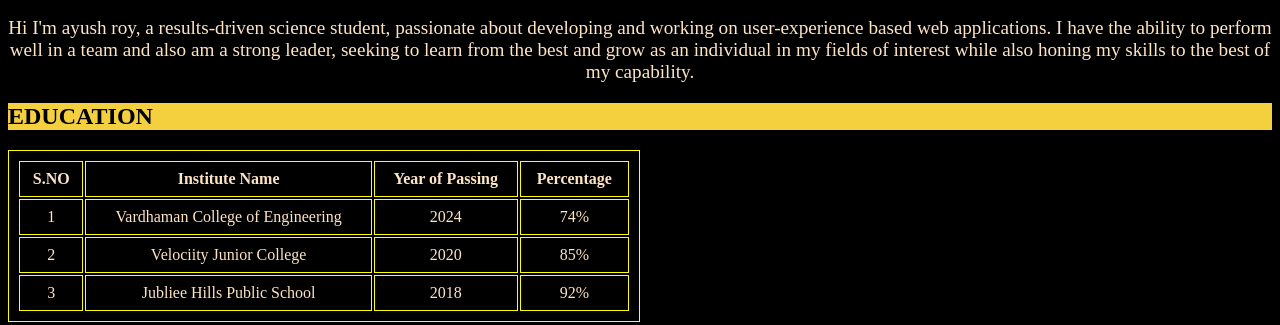
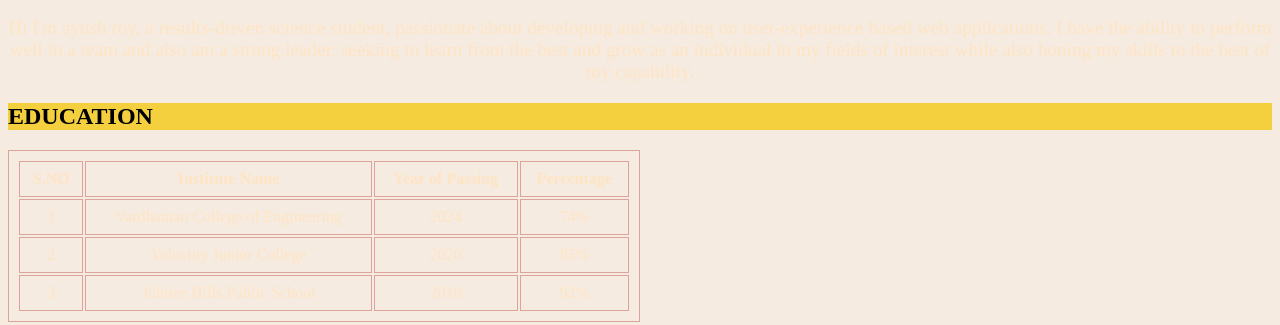
Before and after one commit to kyocell/intern-portfolio, a plain HTML site: page index.html in a window 1280 px wide. Shown: the part 512-837 px from the top of the page. Drawn offline with Linux system fonts and the light colour scheme.

Commit message:
Update index.html

```diff
--- a/index.html
+++ b/index.html
@@ -3,7 +3,7 @@
     <head>
         <style>
             table, th, td {
-              border:1px solid yellow;
+              border:1px solid #DBA39A;
               text-align: center;
               padding: 8px;
             }
@@ -18,7 +18,7 @@
         <script src="https://kit.fontawesome.com/f4c8aa5edf.js" crossorigin="anonymous"></script>
         <link type="text/css" rel="stylesheet" href="path-to-fontawesome/font-awesome.css">
         </head>
-        <body bgcolor="#000000">
+        <body bgcolor="#F5EBE0">
             <H1 font align="center" style="background-color:#F4D03F; font-size: 30;">Ayush Roy</H1>
             <div style="text-align: center;">
                 <img src="ayush.jpg" alt="image" width="400" height="400">
```
